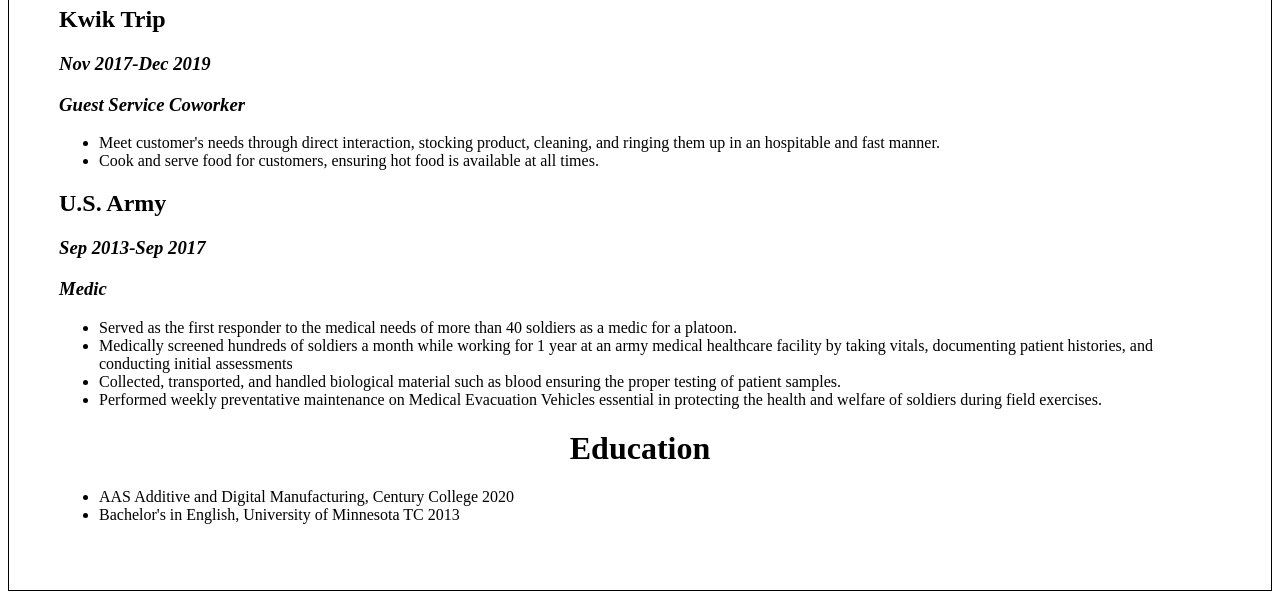
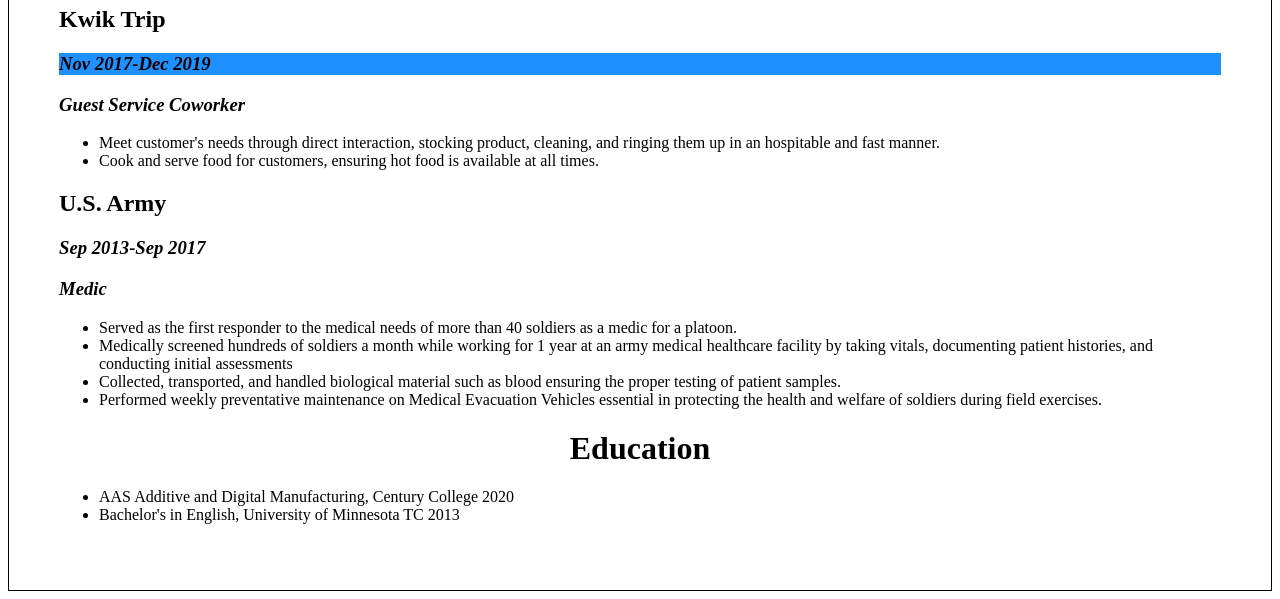
Before and after one commit to sandb230/sandb230.github.io, a plain HTML site: page resume.html in a window 1280 px wide. Shown: the part 401-1000 px from the top of the page. Drawn offline with Linux system fonts and the light colour scheme.

Commit message:
Update resume.html

```diff
--- a/resume.html
+++ b/resume.html
@@ -15,7 +15,7 @@
                    <p>A motivated worker with a passion for learning new things and a diverse work history looking to enter the IT industry through an entry level position.</p>
                 <h1 class ="header"> Work History</h1>
                    <h2> Kwik Trip</h2>
-                   <h3> Nov 2017-Dec 2019</h3>
+                   <h3 style = "background-color:DodgerBlue;"> Nov 2017-Dec 2019</h3>
                    <h3>Guest Service Coworker</h3>
                    <ul>
                      <li>Meet customer's needs through direct interaction, stocking product, cleaning, and ringing them up in an hospitable and fast manner.</li>
```
